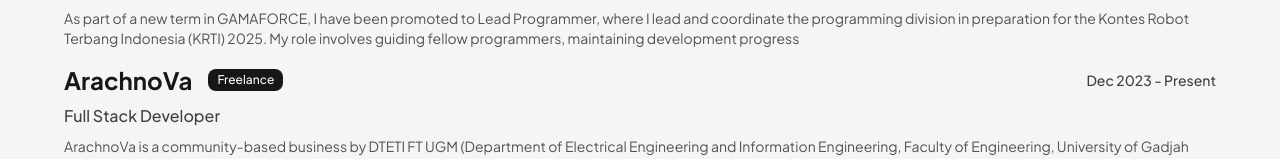
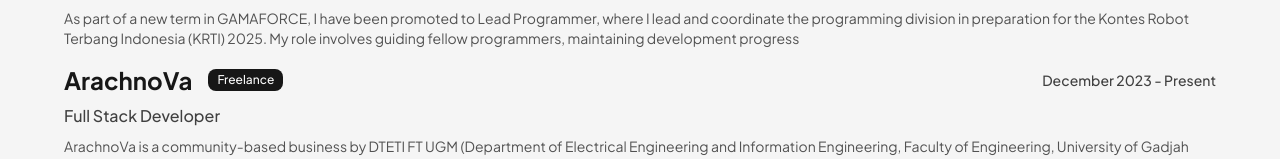
Before and after one commit to Lev1reG/personal-website, a React (Vite) app: page / in a window 1280 px wide. Shown: the part 760-919 px from the top of the page. Built offline with nearby package versions, Linux system fonts and the light colour scheme.

Commit message:
fix: change experience

```diff
--- a/src/components/Home/WorkExperience.tsx
+++ b/src/components/Home/WorkExperience.tsx
@@ -15,7 +15,7 @@
     {
       company: "ArachnoVa",
       position: "Full Stack Developer",
-      date: "Dec 2023 - Present",
+      date: "December 2023 - Present",
       description:
         "ArachnoVa is a community-based business by DTETI FT UGM (Department of Electrical Engineering and Information Engineering, Faculty of Engineering, University of Gadjah Mada) students which offers web design and development services to the customers. I work as a freelance Full Stack Developer at ArachnoVa, a community-based venture led by DTETI FT UGM students. Here, I'm tasked with developing and designing various web projects, utilizing expertise in both front-end and back-end technologies.",
       href: "https://www.arachnova.id/",
```
